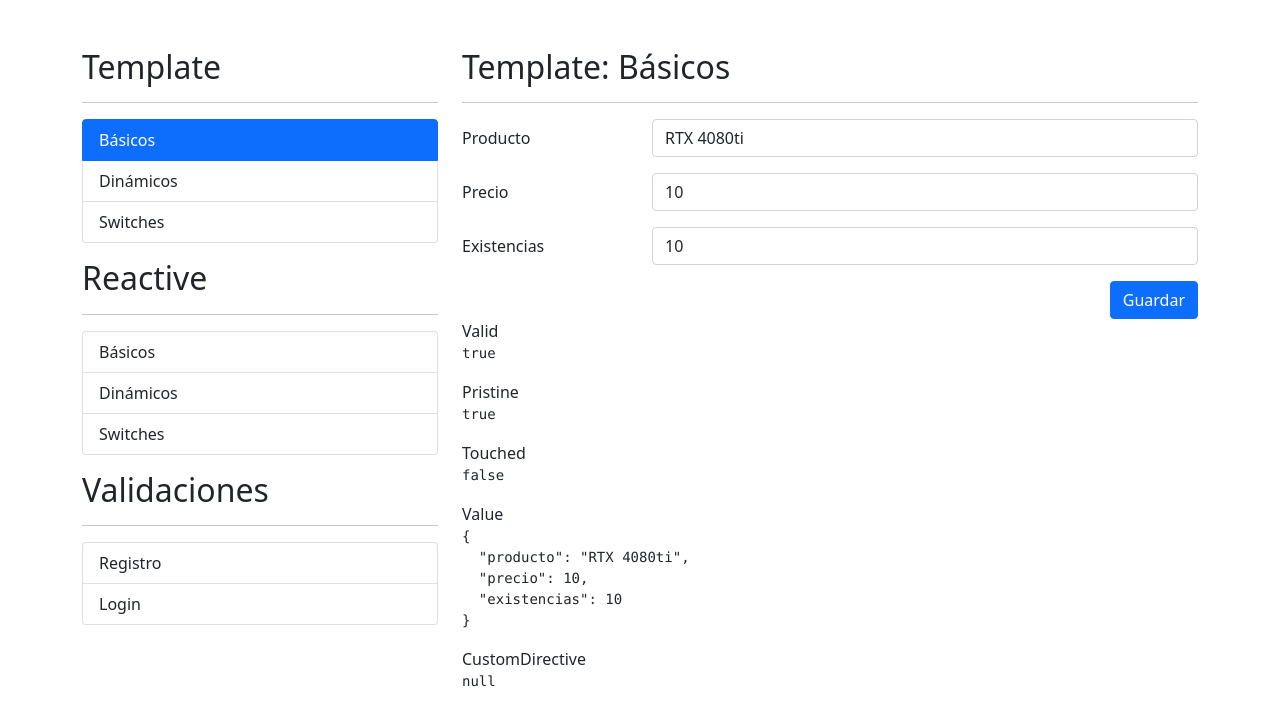
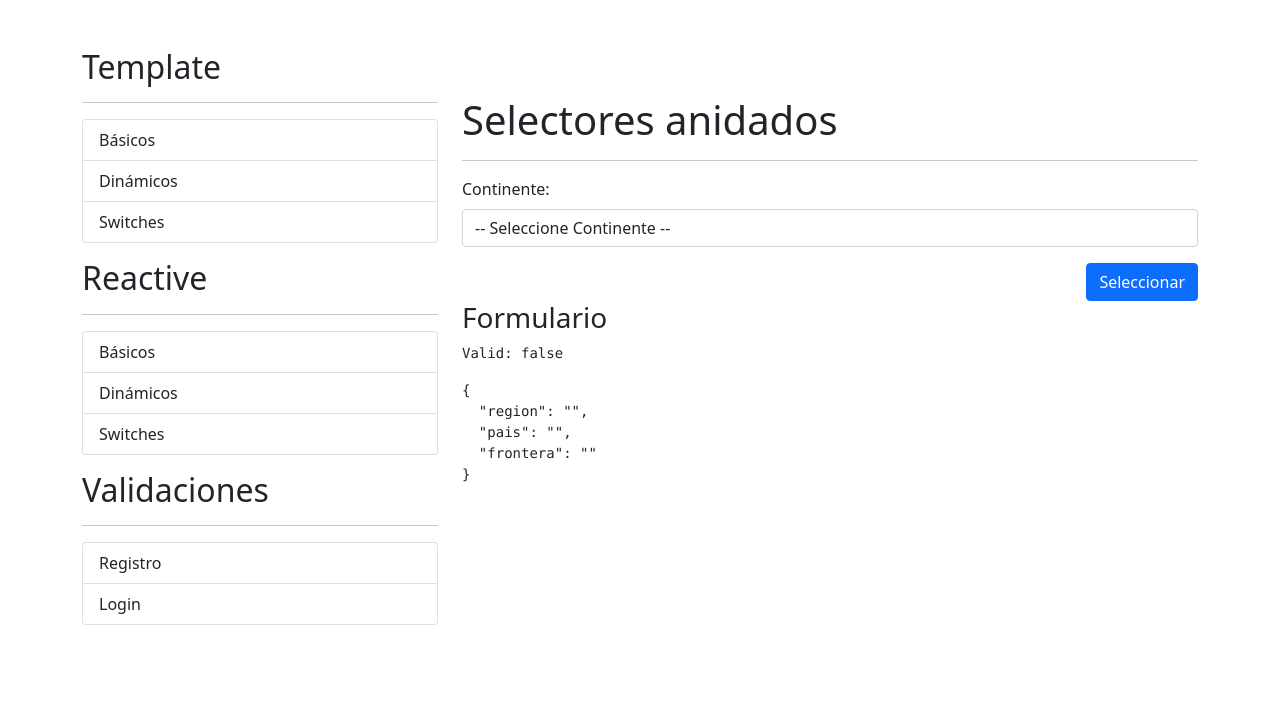
Before and after one commit to gusfedec/angular_forms, an Angular app: page /selector/selector in a window 1280 px wide. Before the commit this address led to /template/basicos. Shown: the top 726 px of the page. Built offline with nearby package versions, Linux system fonts and the light colour scheme.

Commit message:
Selectores anidados

```diff
--- a/src/app/app-routing.module.ts
+++ b/src/app/app-routing.module.ts
@@ -2,6 +2,10 @@ import { NgModule } from '@angular/core';
 import { Routes, RouterModule } from '@angular/router';
 
 const routes: Routes = [
+  {
+    path: 'selector',
+    loadChildren: () => import('./paises/paises.module').then( m => m.PaisesModule )
+  },
   {
     path: 'template',
     loadChildren: () => import('./template/template.module').then( m => m.TemplateModule )
@@ -21,11 +25,7 @@ const routes: Routes = [
 ];
 
 @NgModule({
-  imports: [
-    RouterModule.forRoot(routes)
-  ],
-  exports: [
-    RouterModule
-  ]
+  imports: [RouterModule.forRoot(routes)],
+  exports: [RouterModule]
 })
 export class AppRoutingModule { }
--- a/src/app/app.module.ts
+++ b/src/app/app.module.ts
@@ -3,7 +3,6 @@ import { NgModule } from '@angular/core';
 import { HttpClientModule } from '@angular/common/http';
 import { AppRoutingModule } from './app-routing.module';
 import { AppComponent } from './app.component';
-
 import { SharedModule } from './shared/shared.module';
 
 @NgModule({
--- /dev/null
+++ b/src/app/paises/pages/selector-page/selector-page.component.html
@@ -0,0 +1,69 @@
+<h1 class="mt-5">Selectores anidados</h1>
+<hr>
+
+<form [formGroup]="miFormulario" (ngSubmit)="guardar()">
+
+    <!-- Region -->
+    <div class="row mb-3">
+        <div class="col">
+            <label class="form-label">Continente:</label>
+            <select class="form-control"
+                    formControlName="region">
+                <option value=""> -- Seleccione Continente -- </option>
+                <option *ngFor="let region of regiones"
+                        [value]="region | lowercase"> {{ region }} </option>
+            </select>
+        </div>
+    </div>
+
+    <!-- Paises -->
+    <div class="row mb-3" *ngIf="paises.length !== 0">
+        <div class="col">
+            <label class="form-label">País:</label>
+            <select class="form-control"
+                    formControlName="pais">
+                <option value=""> -- Seleccione País -- </option>
+                <option *ngFor="let pais of paises"
+                        [value]="pais.alpha3Code"> {{ pais.name }} </option>
+            </select>
+        </div>
+    </div>
+
+    <!-- Fronteras -->
+    <div class="row mb-3" *ngIf="fronteras.length > 0">
+        <div class="col">
+            <label class="form-label">Fronteras:</label>
+            <select class="form-control"
+                    formControlName="frontera">
+                <option value=""> -- Seleccione el país fronterizo -- </option>
+                <option *ngFor="let frontera of fronteras"
+                        [value]="frontera.alpha3Code"> {{ frontera.name }} </option>
+            </select>
+        </div>
+    </div>
+
+
+    <div class="row" *ngIf="cargando">
+        <div class="col">
+            <div class="alert alert-primary">
+                Cargando...
+            </div>
+        </div>
+    </div>
+
+
+    <div class="row">
+        <div class="col">
+            <button class="btn btn-primary float-end"
+                    type="submit">
+                Seleccionar
+            </button>
+        </div>
+    </div>
+
+
+</form>
+
+<h3>Formulario</h3>
+<pre>Valid: {{ miFormulario.valid }}</pre>
+<pre>{{ miFormulario.value | json }}</pre>
--- /dev/null
+++ b/src/app/paises/pages/selector-page/selector-page.component.ts
@@ -0,0 +1,78 @@
+import { Component, OnInit } from '@angular/core';
+import { FormBuilder, FormGroup, Validators } from '@angular/forms';
+
+import { switchMap, tap } from 'rxjs/operators';
+
+import { PaisesService } from '../../services/paises.service';
+import { PaisSmall } from '../../interfaces/paises.interface';
+
+@Component({
+  selector: 'app-selector-page',
+  templateUrl: './selector-page.component.html',
+  styles: [
+  ]
+})
+export class SelectorPageComponent implements OnInit {
+
+  miFormulario: FormGroup = this.fb.group({
+    region  : ['', Validators.required ],
+    pais    : ['', Validators.required ],
+    frontera: ['', Validators.required ],
+  })
+
+  // Llenar selectores
+  regiones : string[]    = [];
+  paises   : PaisSmall[] = [];
+  // fronteras: string[]    = []
+  fronteras: PaisSmall[] = []
+
+  // UI
+  cargando: boolean = false;
+
+
+  constructor( private fb: FormBuilder,
+               private paisesService: PaisesService ) { }
+
+  ngOnInit(): void {
+
+    this.regiones = this.paisesService.regiones;
+
+
+    // Cuando cambie la region
+    this.miFormulario.get('region')?.valueChanges
+      .pipe(
+        tap( ( _ ) => {
+          this.miFormulario.get('pais')?.reset('');
+          this.cargando = true;
+        }),
+        switchMap( region => this.paisesService.getPaisesPorRegion( region ) )
+      )
+      .subscribe( paises => {
+        this.paises = paises;
+        this.cargando = false;
+    });
+
+    // Cuando cambia el país
+    this.miFormulario.get('pais')?.valueChanges
+      .pipe(
+        tap( () => {
+          this.miFormulario.get('frontera')?.reset('');
+          this.cargando = true;
+        }),
+        switchMap( codigo => this.paisesService.getPaisPorCodigo( codigo ) ),
+        switchMap( pais => this.paisesService.getPaisesPorCodigos( pais?.borders! ) )
+      )
+      .subscribe( paises => {
+        // this.fronteras = pais?.borders || [];
+        this.fronteras = paises;
+        this.cargando = false;
+      })
+
+  }
+
+
+  guardar() {
+    console.log(this.miFormulario.value);
+  }
+
+}
--- /dev/null
+++ b/src/app/paises/services/paises.service.ts
@@ -0,0 +1,61 @@
+import { Injectable } from '@angular/core';
+import { HttpClient } from '@angular/common/http';
+
+import { combineLatest, Observable, of } from 'rxjs';
+
+import { PaisSmall, Pais } from '../interfaces/paises.interface';
+
+@Injectable({
+  providedIn: 'root'
+})
+export class PaisesService {
+
+  private baseUrl: string = 'https://restcountries.com/v2'
+  private _regiones: string[] = ['Africa', 'Americas', 'Asia', 'Europe', 'Oceania'];
+
+  get regiones(): string[] {
+    return [ ...this._regiones ];
+  }
+
+  constructor( private http: HttpClient ) { }
+
+  getPaisesPorRegion( region: string ): Observable<PaisSmall[]> {
+
+    const url: string = `${ this.baseUrl }/region/${ region }?fields=alpha3Code;name`
+    return this.http.get<PaisSmall[]>( url );
+  }
+
+  getPaisPorCodigo( codigo: string ): Observable<Pais | null> {
+
+    if ( !codigo ) {
+      return of(null)
+    }
+
+    const url = `${ this.baseUrl }/alpha/${ codigo }`;
+    return this.http.get<Pais>( url );
+  }
+
+  getPaisPorCodigoSmall( codigo: string ): Observable<PaisSmall> {
+    const url = `${ this.baseUrl }/alpha/${ codigo }?fields=alpha3Code;name`;
+    return this.http.get<PaisSmall>( url );
+  }
+
+  getPaisesPorCodigos( borders: string[] ): Observable<PaisSmall[]> {
+
+    if ( !borders ) {
+      return of([]);
+    }
+
+    const peticiones: Observable<PaisSmall>[] = [];
+
+    borders.forEach( codigo => {
+      const peticion = this.getPaisPorCodigoSmall(codigo);
+      peticiones.push( peticion );
+    });
+
+    return combineLatest( peticiones );
+
+  }
+
+
+}
```
Also changed, not shown: src/app/paises/interfaces/paises.interface.ts (added, +64 -0 lines), src/app/paises/paises-routing.module.ts (added, +19 -0 lines), src/app/paises/paises.module.ts (added, +17 -0 lines), 1 other file (tests, documents, lock files or other folders).
